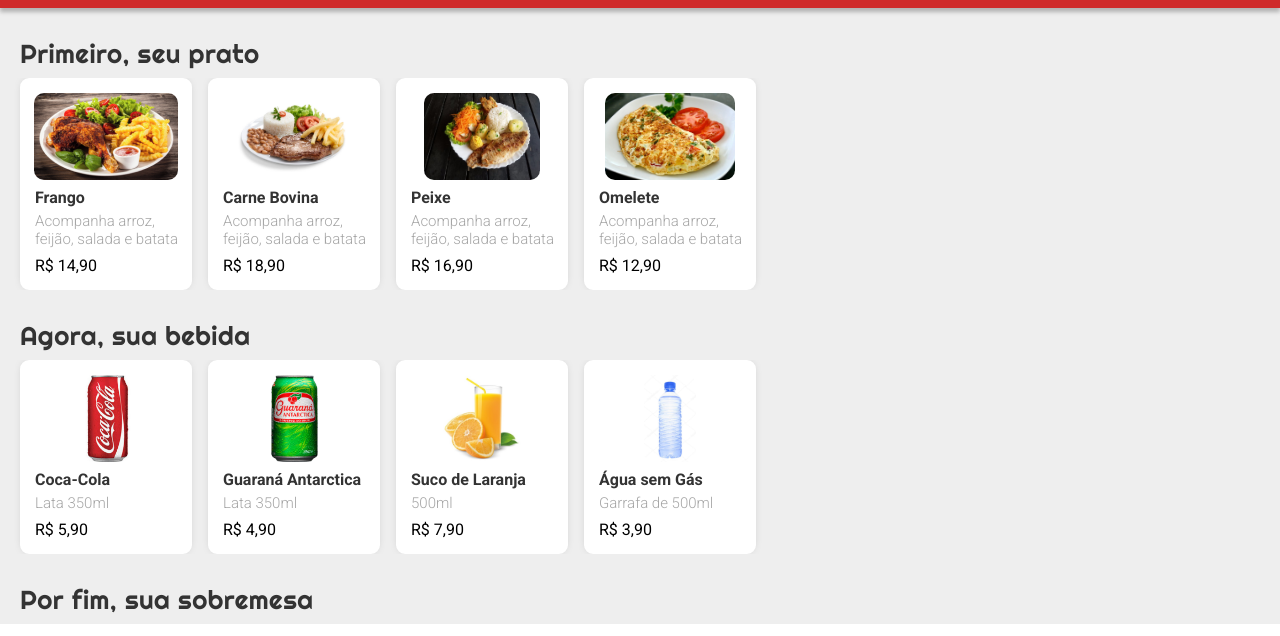
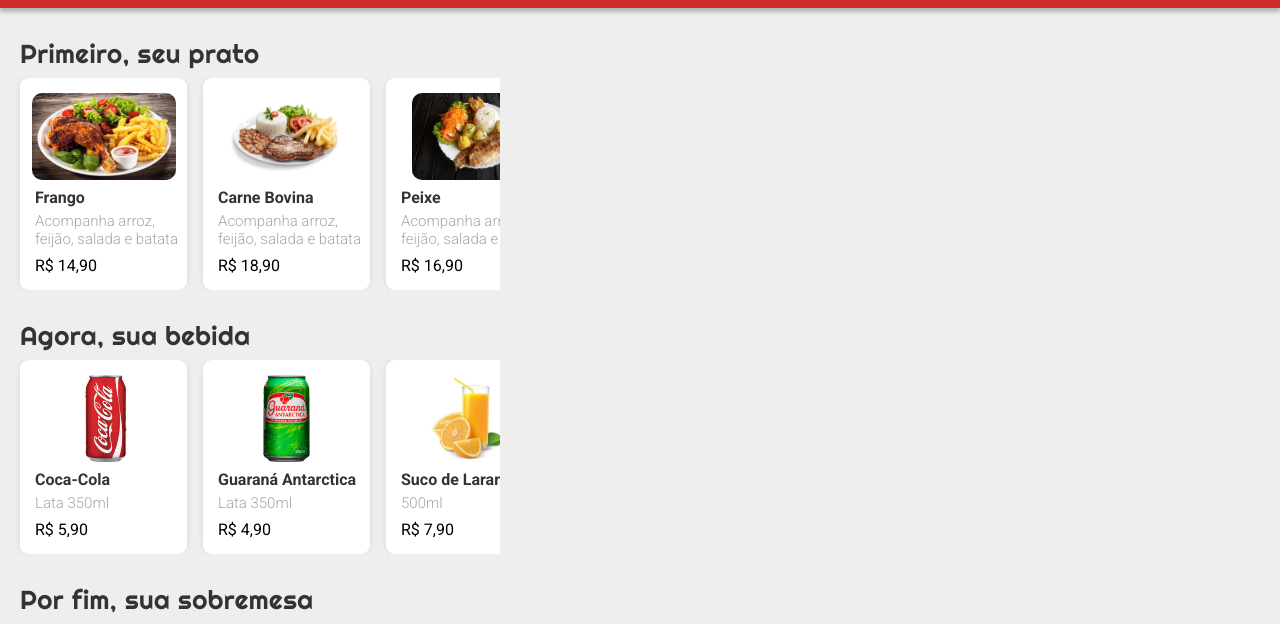
Before and after one commit to santrezende/projeto3-driveneats, a plain HTML site: page index.html in a window 1280 px wide. Shown: the part 84-720 px from the top of the page. Drawn offline with nearby package versions, Linux system fonts and the light colour scheme.

Commit message:
versao final e corrigida3

```diff
--- a/style.css
+++ b/style.css
@@ -5,8 +5,7 @@
 
 body {
     background-color: #EEEEEE;
-    width: 100vh;
-    height: 100vh;
+    max-width: 500px;
 }
 
 header {
```
